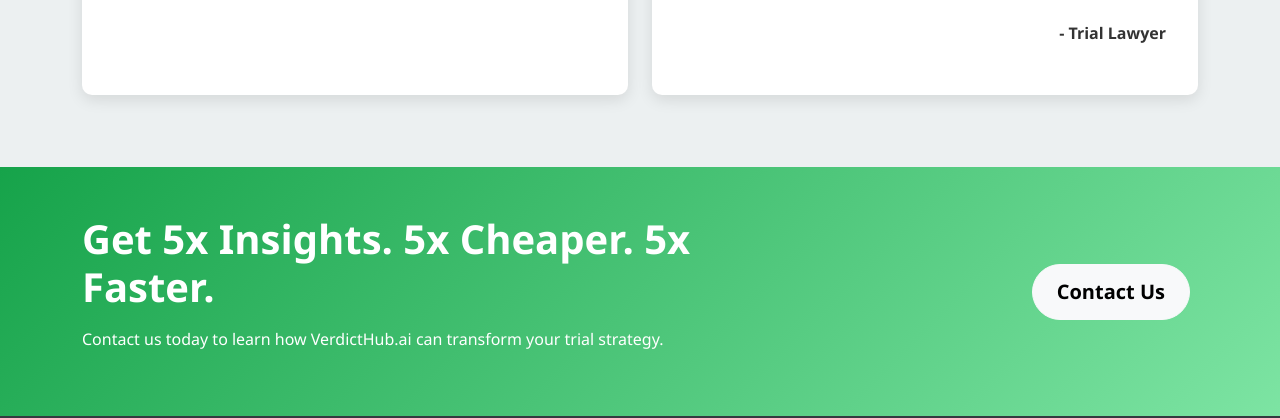
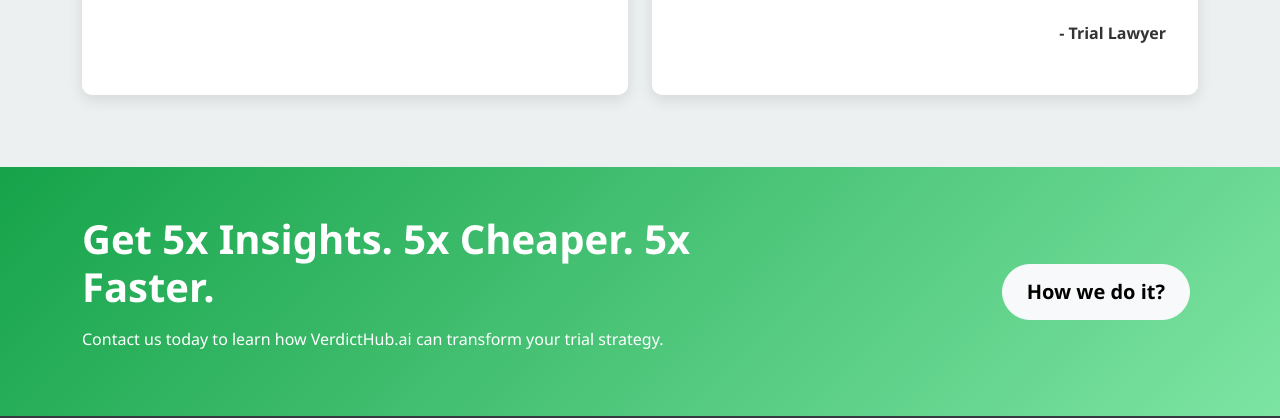
Before and after one commit to Reactomon/vh-ai, a plain HTML site: page index.html in a window 1280 px wide. Shown: the part 2521-2939 px from the top of the page. Drawn offline with nearby package versions, Linux system fonts and the light colour scheme.

```diff
--- a/index.html
+++ b/index.html
@@ -264,9 +264,9 @@
           </div>
           <div class="col-lg-4 text-lg-end">
             <a
-              href="mailto:emily@verdicthub.ai"
+              href="what-is-it.html"
               class="btn btn-light btn-lg me-2"
-              >Contact Us</a
+              >How we do it?</a
             >
           </div>
         </div>
```
